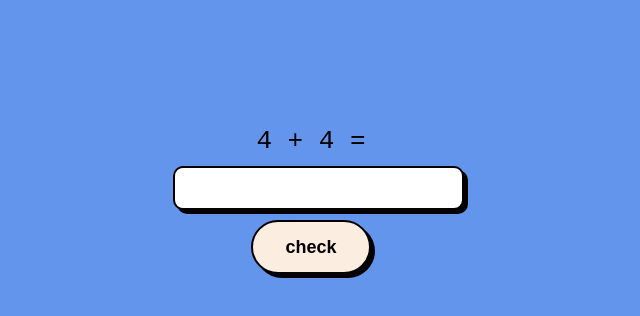
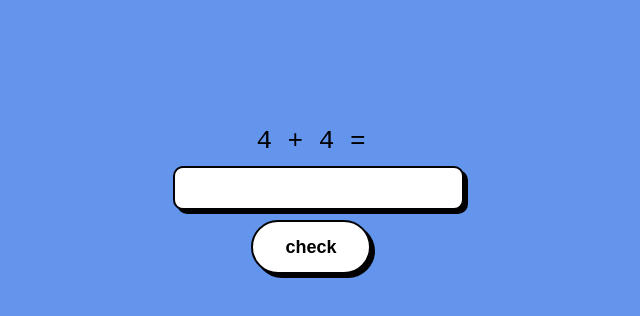
Before and after one commit to azizsigar/randomquickmath, a React (Vite) app in the folder quickmath/: page / in a window 1280 px wide. Shown: the top 316 px of the page, without its empty margins (329-969 px from the left). Built offline with nearby package versions, Linux system fonts and the light colour scheme.

Commit message:
changed button colour

```diff
--- a/quickmath/package.json
+++ b/quickmath/package.json
@@ -1,6 +1,6 @@
 {
-  "homepage": "https://azizsigar.github.io/quickmath",
-  "name": "quickmath",
+  "homepage": "https://azizsigar.github.io/randomquickmath",
+  "name": "randomquickmath",
   "private": true,
   "version": "0.0.0",
   "type": "module",
--- a/quickmath/src/App.css
+++ b/quickmath/src/App.css
@@ -12,7 +12,7 @@ body {
 
 /* CSS */
 .button-74 {
-  background-color: #fbeee0;
+  background-color: white;
   border: 2px solid black;
   border-radius: 30px;
   box-shadow: black 4px 4px 0 0;
--- a/quickmath/vite.config.js
+++ b/quickmath/vite.config.js
@@ -3,6 +3,6 @@ import react from '@vitejs/plugin-react'
 
 // https://vitejs.dev/config/
 export default defineConfig({
-  base: '/quickmath/',
+  base: '/randomquickmath/',
   plugins: [react()],
 })
```
